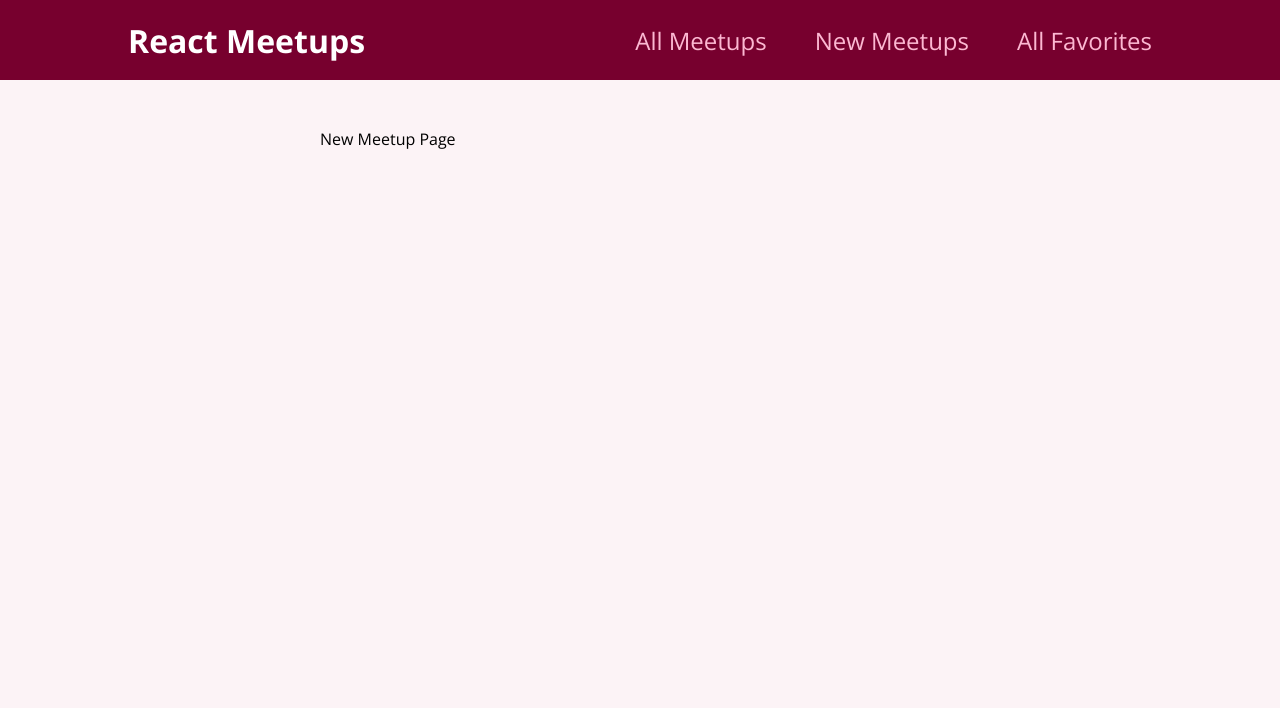
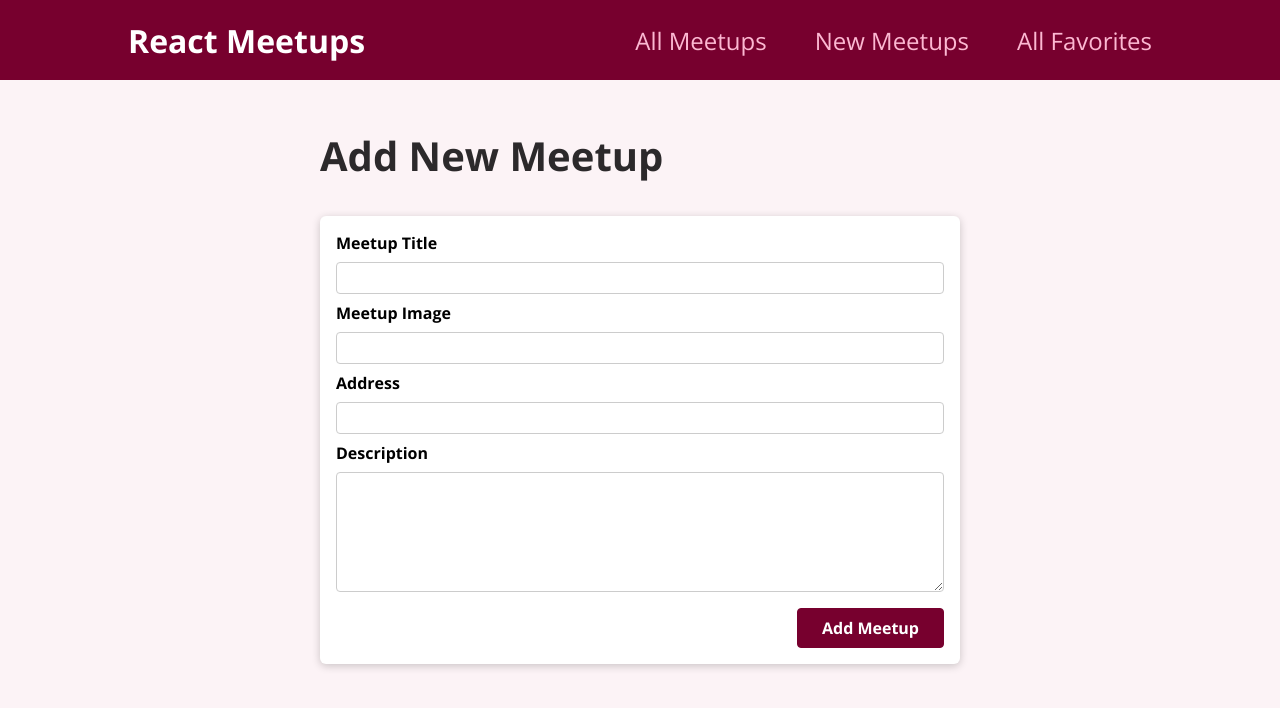
Before and after one commit to JinxyPyrope/react-refresher-project, a React (Create React App) app in the folder react-refresher-project/: page /new-meetup in a window 1280 px wide. Shown: the top 708 px of the page. Built offline with nearby package versions, Linux system fonts and the light colour scheme.

Commit message:
Adding more forms for getting new meetups

```diff
--- /dev/null
+++ b/react-refresher-project/src/components/meetups/NewMeetupForm.js
@@ -0,0 +1,32 @@
+import Card from "../ui/Card"
+import classes from "./NewMeetupForm.module.css"
+
+function NewMeetupForm() {
+  return (
+    <Card>
+      <form className={classes.form}>
+        <div className={classes.control}>
+          <label htmlFor="title">Meetup Title</label>
+          <input type="text" required id="title" />
+        </div>
+        <div className={classes.control}>
+          <label htmlFor="image">Meetup Image</label>
+          <input type="url" required id="image" />
+        </div>
+        <div className={classes.control}>
+          <label htmlFor="address">Address</label>
+          <input type="text" required id="address" />
+        </div>
+        <div className={classes.control}>
+          <label htmlFor="description">Description</label>
+          <textarea id="description" required rows="5"></textarea>
+        </div>
+        <div className={classes.actions}>
+          <button>Add Meetup</button>
+        </div>
+      </form>
+    </Card>
+  )
+}
+
+export default NewMeetupForm
--- /dev/null
+++ b/react-refresher-project/src/components/meetups/NewMeetupForm.module.css
@@ -0,0 +1,45 @@
+.form {
+  padding: 1rem;
+}
+
+.control {
+  margin-bottom: 0.5rem;
+}
+
+.control label {
+  display: block;
+  font-weight: bold;
+  margin-bottom: 0.5rem;
+}
+
+.control input,
+.control textarea {
+  display: block;
+  font: inherit;
+  border-radius: 4px;
+  border: 1px solid #ccc;
+  padding: 0.25rem;
+  width: 100%;
+}
+
+.actions {
+  margin-top: 1rem;
+  text-align: right;
+}
+
+.actions button {
+  font: inherit;
+  cursor: pointer;
+  background-color: #77002e;
+  color: white;
+  padding: 0.5rem 1.5rem;
+  border: 1px solid #77002e;
+  border-radius: 4px;
+  font-weight: bold;
+}
+
+.actions button:hover,
+.actions button:active {
+  background-color: #a50e48;
+  border-color: #a50e48;
+}
--- a/react-refresher-project/src/pages/NewMeetup.js
+++ b/react-refresher-project/src/pages/NewMeetup.js
@@ -1,5 +1,12 @@
+import NewMeetupForm from "../components/meetups/NewMeetupForm"
+
 function NewMeetupPage() {
-  return <div>New Meetup Page</div>
+  return (
+    <section>
+      <h1>Add New Meetup</h1>
+      <NewMeetupForm />
+    </section>
+  )
 }
 
 export default NewMeetupPage
```
